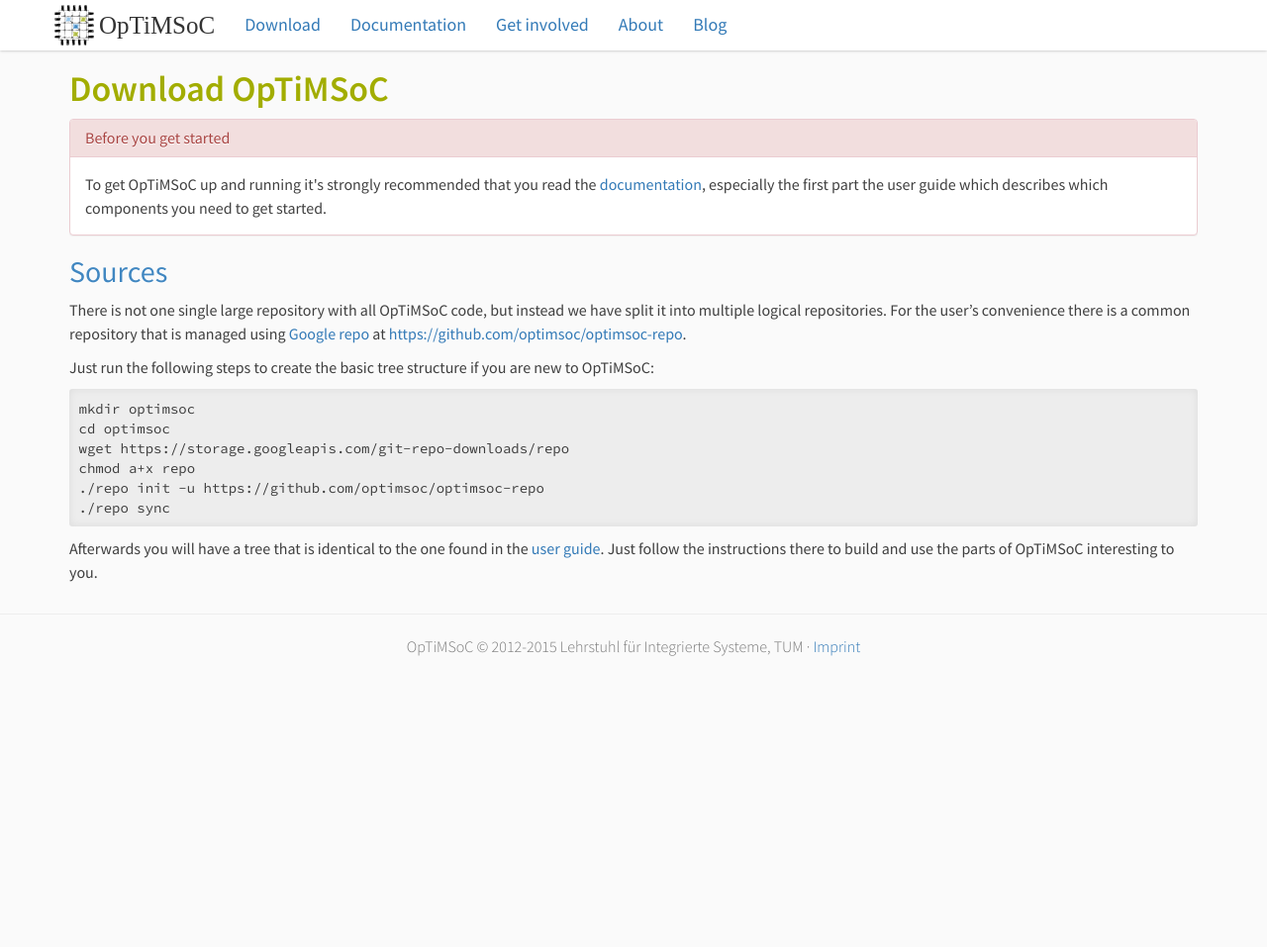
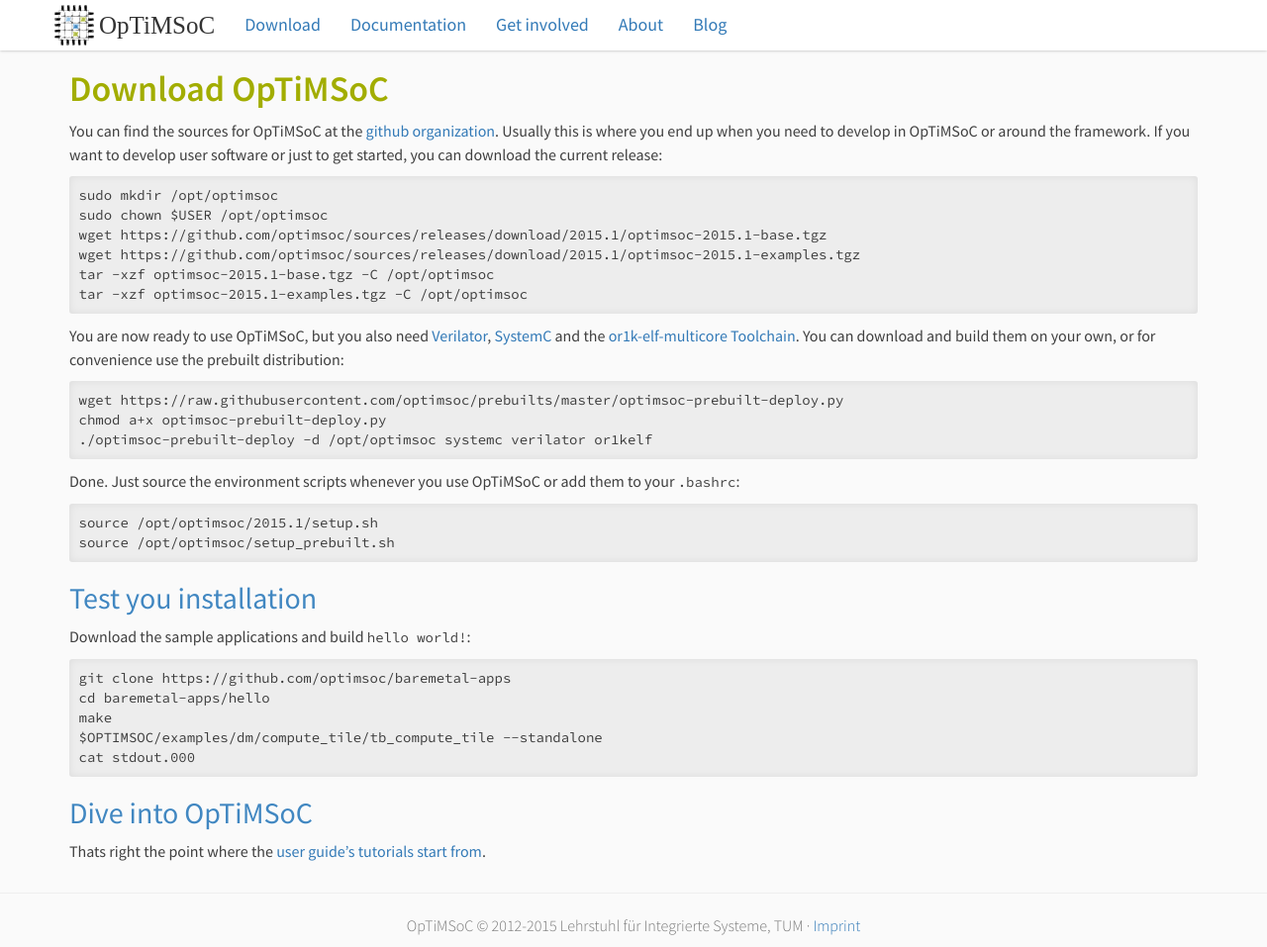
Before and after one commit to optimsoc/optimsoc-web, a Jekyll site: the page built from download.md, in a window 1280 px wide and 957 px high. Shown: the whole window at 99% size. Built offline with Jekyll 4.4.1, drawn with Linux system fonts in a browser that asks for light colours; nearby versions of some CDN libraries; some web fonts are replaced; Markdown is read by kramdown in place of the engine named in the settings.

Commit message:
Update download instructions

```diff
--- a/download.md
+++ b/download.md
@@ -5,33 +5,46 @@ title: Download OpTiMSoC
 
 # Download OpTiMSoC
 
-<div class="panel panel-danger">
-  <div class="panel-heading">
-    <h3 class="panel-title">Before you get started</h3>
-  </div>
-  <div class="panel-body">
-    To get OpTiMSoC up and running it's strongly recommended that you read the <a href="/docs">documentation</a>, especially the first part the user guide which describes which components you need to get started.
-  </div>
-</div>
+You can find the sources for OpTiMSoC at the [github
+organization](https://github.com/optimsoc). Usually this is where you
+end up when you need to develop in OpTiMSoC or around the
+framework. If you want to develop user software or just to get
+started, you can download the current release:
 
-## Sources
+    sudo mkdir /opt/optimsoc
+    sudo chown $USER /opt/optimsoc
+    wget https://github.com/optimsoc/sources/releases/download/2015.1/optimsoc-2015.1-base.tgz
+    wget https://github.com/optimsoc/sources/releases/download/2015.1/optimsoc-2015.1-examples.tgz
+    tar -xzf optimsoc-2015.1-base.tgz -C /opt/optimsoc
+    tar -xzf optimsoc-2015.1-examples.tgz -C /opt/optimsoc
 
-There is not one single large repository with all OpTiMSoC code, but
-instead we have split it into multiple logical repositories. For the
-user's convenience there is a common repository that is managed using
-[Google repo](https://code.google.com/p/git-repo/) at
-[https://github.com/optimsoc/optimsoc-repo](https://github.com/optimsoc/optimsoc-repo).
+You are now ready to use OpTiMSoC, but you also need
+[Verilator](http://www.veripool.org/wiki/verilator),
+[SystemC](http://www.systemc.org) and the [or1k-elf-multicore
+Toolchain](http://openrisc.io/newlib). You can download and build them
+on your own, or for convenience use the prebuilt distribution:
 
-Just run the following steps to create the basic tree structure if you
-are new to OpTiMSoC:
+    wget https://raw.githubusercontent.com/optimsoc/prebuilts/master/optimsoc-prebuilt-deploy.py
+    chmod a+x optimsoc-prebuilt-deploy.py
+    ./optimsoc-prebuilt-deploy -d /opt/optimsoc systemc verilator or1kelf
 
-    mkdir optimsoc
-    cd optimsoc
-    wget https://storage.googleapis.com/git-repo-downloads/repo
-    chmod a+x repo
-    ./repo init -u https://github.com/optimsoc/optimsoc-repo
-    ./repo sync
+Done. Just source the environment scripts whenever you use OpTiMSoC or
+add them to your `.bashrc`:
 
-Afterwards you will have a tree that is identical to the one found in
-the [user guide](/docs/index.html). Just follow the instructions there
-to build and use the parts of OpTiMSoC interesting to you.
+    source /opt/optimsoc/2015.1/setup.sh
+    source /opt/optimsoc/setup_prebuilt.sh
+
+## Test you installation
+
+Download the sample applications and build `hello world!`:
+
+    git clone https://github.com/optimsoc/baremetal-apps
+    cd baremetal-apps/hello
+    make
+    $OPTIMSOC/examples/dm/compute_tile/tb_compute_tile --standalone
+    cat stdout.000
+
+## Dive into OpTiMSoC
+
+Thats right the point where the [user guide's tutorials start
+from](/docs/user-guide/chap_tutorials.html).
```
